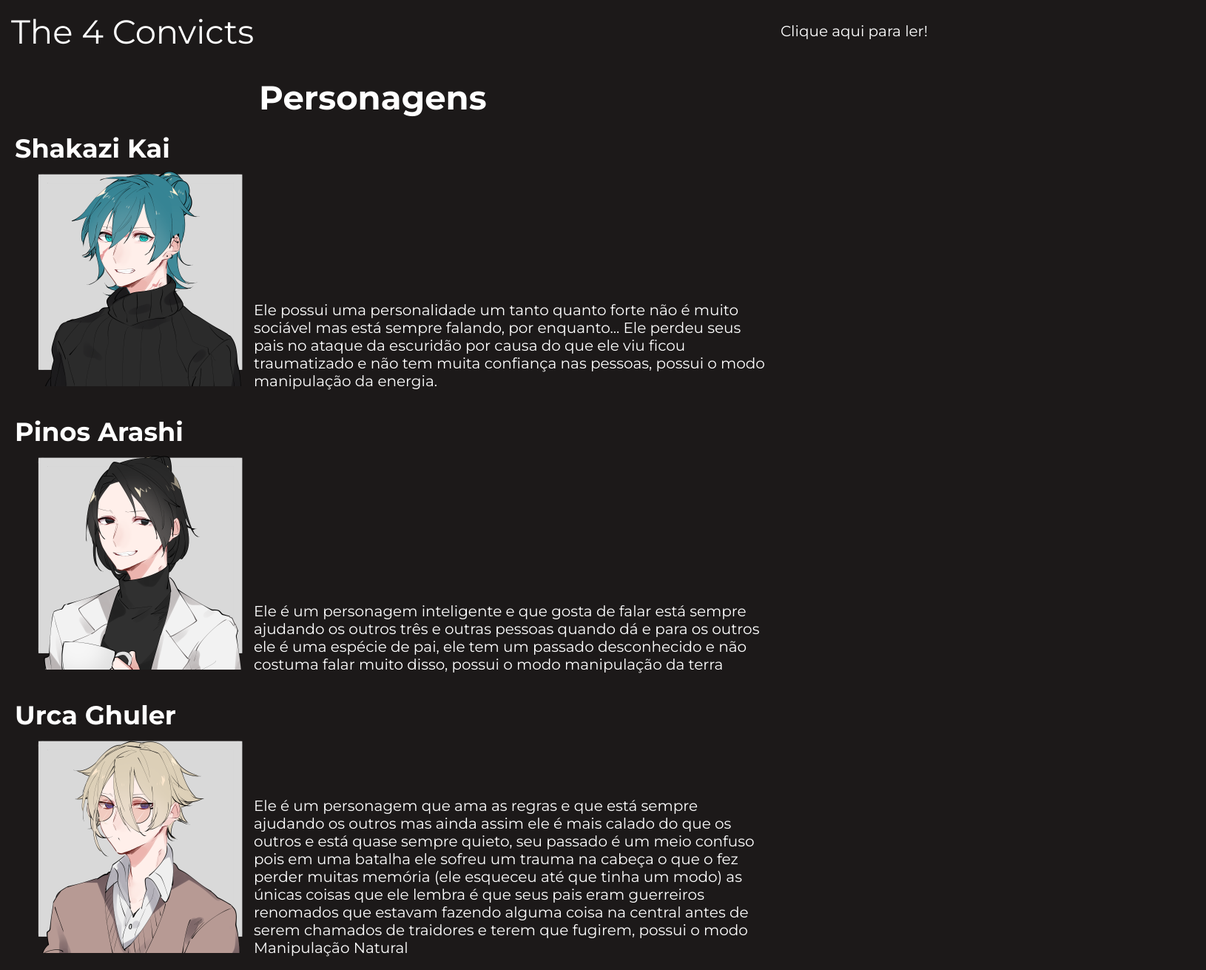
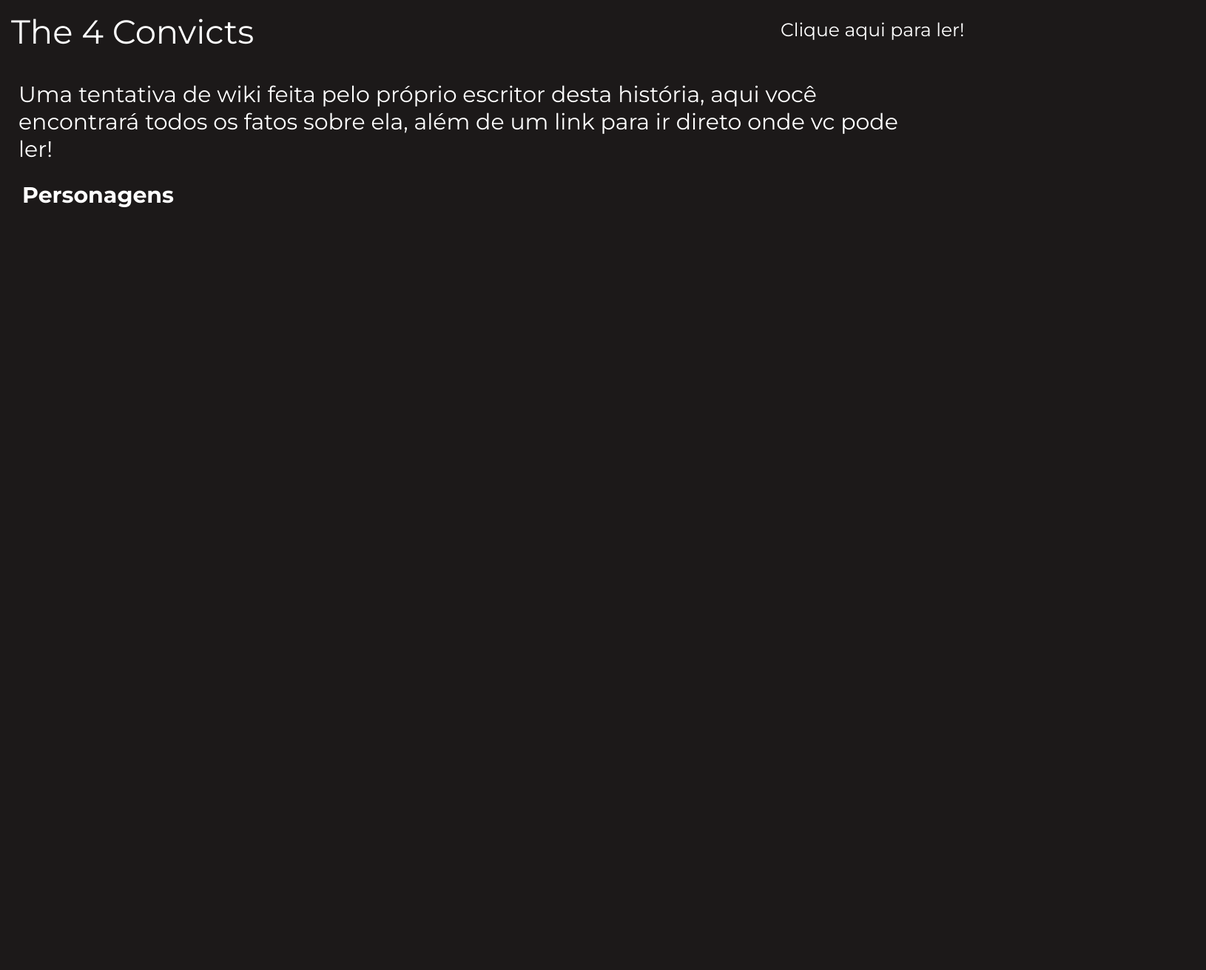
Before and after one commit to MCosta19/projeto-wiki-historia, a plain HTML site: page index.html in a window 1280 px wide. Shown: the top 1311 px of the page at 74% size, 1630 px wide, since content can reach past the window. After the commit the page ends 800 px from the top, so only its background shows below. Drawn offline with Linux system fonts and the light colour scheme.

Commit message:
adicionado um index2.html, sendo outra página do projeto, modoficando assim o primeiro index.html, e criada estilizações para essas modificações no style.css

```diff
--- a/index.html
+++ b/index.html
@@ -10,31 +10,11 @@
     <title>Lore de "Os 4 Condenados"</title>
 </head>
 <body>
+
     <header class="cabecalho">The 4 Convicts <a href="https://www.wattpad.com/story/267591323-the-4-convicts" target="blank" class="link-wattpad">Clique aqui para ler!</a></header>
 
-    <h1 class="titulo">Personagens</h1>
-    <div class="shakazi">
-        <h3>Shakazi Kai</h3>
-        <img class="person-imagem" src="./imagens/shakazi.png" alt="jovem de longo cabelos azuis amarrados sorrindo">
-        <p class="descricao">Ele possui uma personalidade um tanto quanto forte não é muito sociável mas está sempre falando, por enquanto... Ele perdeu seus pais no ataque da escuridão por causa do que ele viu ficou traumatizado e não tem muita confiança nas pessoas, possui o modo manipulação da energia.</p>
-    </div>
+    <p class="introducao">Uma tentativa de wiki feita pelo próprio escritor desta história, aqui você encontrará todos os fatos sobre ela, além de um link para ir direto onde vc pode ler!</p>
 
-    <div class="pinos">
-        <h3>Pinos Arashi</h3>
-        <img class="person-imagem" src="./imagens/pinos.png" alt="jovem de cabelos pretos longos sorrindo ">
-        <p class="descricao">Ele é um personagem inteligente e que gosta de falar está sempre ajudando os outros três e outras pessoas quando dá e para os outros ele é uma espécie de pai, ele tem um passado desconhecido e não costuma falar muito disso, possui o modo manipulação da terra</p>
-    </div>
-
-    <div class="urca">
-        <h3>Urca Ghuler</h3>
-        <img class="person-imagem" src="./imagens/urca.png" alt="jovem de cabelos branco pérola e óculos sério">
-        <p class="descricao">Ele é um personagem que ama as regras e que está sempre ajudando os outros mas ainda assim ele é mais calado do que os outros e está quase sempre quieto, seu passado é um meio confuso pois em uma batalha ele sofreu um trauma na cabeça o que o fez perder muitas memória (ele esqueceu até que tinha um modo) as únicas coisas que ele lembra é que seus pais eram guerreiros renomados que estavam fazendo alguma coisa na central antes de serem chamados de traidores e terem que fugirem, possui o modo Manipulação Natural</p>
-    </div>
-
-    <div class="zant">
-        <h3>Zant Lan</h3>
-        <img class="person-imagem" src="./imagens/zant.png" alt="jovem de cabelos amarelos sorridente">
-        <p class="descricao">Ele é um pouco lento e divertido tem Pinos e os outros como parte de sua família mas tem uma ligação mais forte com Pinos e está sempre a frente das coisas junto com o mesmo, seu pai está desaparecido desde o ataque da escuridão, possui o modo criação.</p>
-    </div>
+    <a href="./index2.html" class="link-personagens">Personagens</a>
 </body>
 </html>
--- a/style.css
+++ b/style.css
@@ -9,6 +9,26 @@
 body{
     padding-top: 84px;
     background-color: rgb(28, 25, 25);
+}
+
+.introducao{
+    font-size: 30px;
+    margin: 25px;
+
+}
+
+.link-personagens{
+    font-size: 30px;
+    text-decoration: none;
+    margin: 30px;
+    font-weight: 700;
+}
+
+.link-home{
+    font-size: 30px;
+    text-decoration: none;
+    margin: 30px;
+    font-weight: 700;
 }
 
 .cabecalho{
@@ -27,7 +47,7 @@ body{
     left: 700px;
     bottom: 10px;
     text-decoration: none;
-    font-size: 20px;
+    font-size: 25px;
 }
 
 a:active{
@@ -50,28 +70,28 @@ a:active{
 
 .shakazi{
     position: relative;
-    margin: 20px 20px 20px 20px;
+    margin: 20px;
     font-size: 30px;
     top: 20px
 }
 
 .pinos{
     position: relative;
-    margin: 20px 20px 20px 20px;
+    margin: 20px;
     font-size: 30px;
     top: 20px
 }
 
 .urca{
     position: relative;
-    margin: 20px 20px 20px 20px;
+    margin: 20px;
     font-size: 30px;
     top: 20px
 }
 
 .zant{
     position: relative;
-    margin: 20px 20px 20px 20px;
+    margin: 20px;
     font-size: 30px;
     top: 20px
 }
```
Also changed, not shown: index2.html (added, +44 -0 lines).
